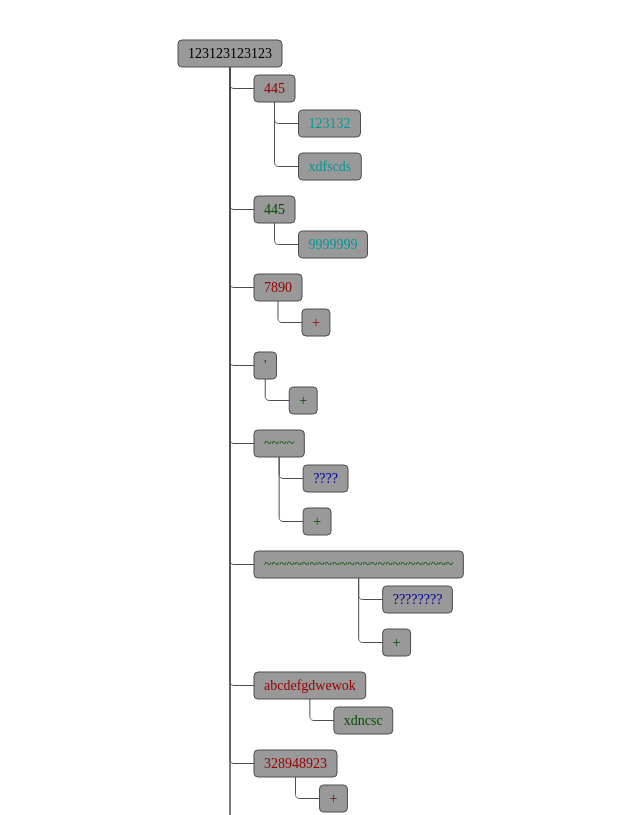
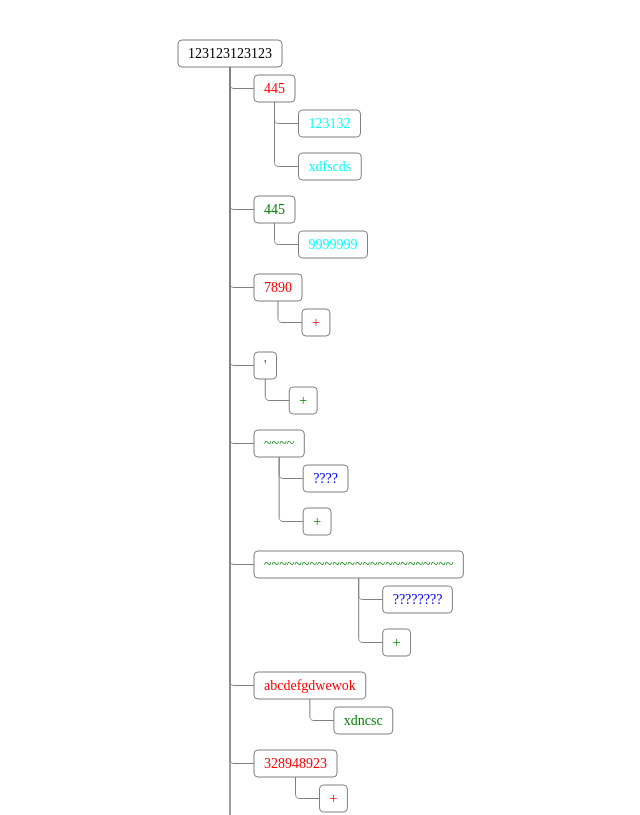
Before and after one commit to TheVeryDarkness/svg-tree-vue3, a Vue app: page / in a window 1280 px wide. Shown: the top 815 px of the page, without its empty margins (399-1039 px from the left). Built offline with nearby package versions, Linux system fonts and the light colour scheme.

Commit message:
Add more classes, update demo and README.md

```diff
--- a/src/App.vue
+++ b/src/App.vue
@@ -96,13 +96,13 @@ function contextmenu<T extends Data<T>>(event: TreeEvent<T, MouseEvent>) {
 </template>
 
 <style>
-svg>.node,
-svg>.link {
+svg.inactive>.node,
+svg.inactive>.link {
   filter: brightness(0.6);
 }
 
-svg.active>.node,
-svg.active>.link {
+svg>.node,
+svg>.link {
   filter: brightness(1);
 }
 </style>
--- a/src/components/TreeNode.vue
+++ b/src/components/TreeNode.vue
@@ -1,6 +1,7 @@
 <template>
-    <svg ref="svg" :view-box="viewBox" :width="width" :height="height" :class="{ active }" enable-background="true"
-        fill="none" xmlns="http://www.w3.org/2000/svg" xmlns:xlink="http://www.w3.org/1999/xlink">
+    <svg ref="svg" :view-box="viewBox" :width="width" :height="height"
+        :class="{ active, inactive: hasActive && !active, normal: !hasActive }" enable-background="true" fill="none"
+        xmlns="http://www.w3.org/2000/svg" xmlns:xlink="http://www.w3.org/1999/xlink">
         <rect class="shadow" :x="rect.x + 4" :y="rect.y + 4" :rx="radius" :width="rect.width" :height="rect.height"
             :style="shadowStyle" v-if="collapsed" />
         <rect class="node" :x="rect.x" :y="rect.y" :rx="radius" :width="rect.width" :height="rect.height"
@@ -87,6 +88,8 @@ const collapsed = ref<boolean>(false);
 const active = ref<boolean>(false);
 const hover = ref<boolean>(false);
 const children = ref<{ size: TreeNodeSize }[]>([]);
+
+const hasActive = ref(false);
 
 const fontWeight = computed(function (): number {
     return active.value ? textActiveWeight : hover.value ? textHoverWeight : textWeight;
@@ -379,6 +382,7 @@ defineExpose({ scrollIntoView, size });
 
 // Watch external states.
 function watchActive(_active: string | number | undefined) {
+    hasActive.value = _active !== undefined;
     // console.log('active', active, props.node.path)
     if (active.value = (!!_active && props.node.path === _active)) {
         // console.log("scroll", active, props.node.path);
```
Also changed, not shown: 1 other file (tests, documents, lock files or other folders).
